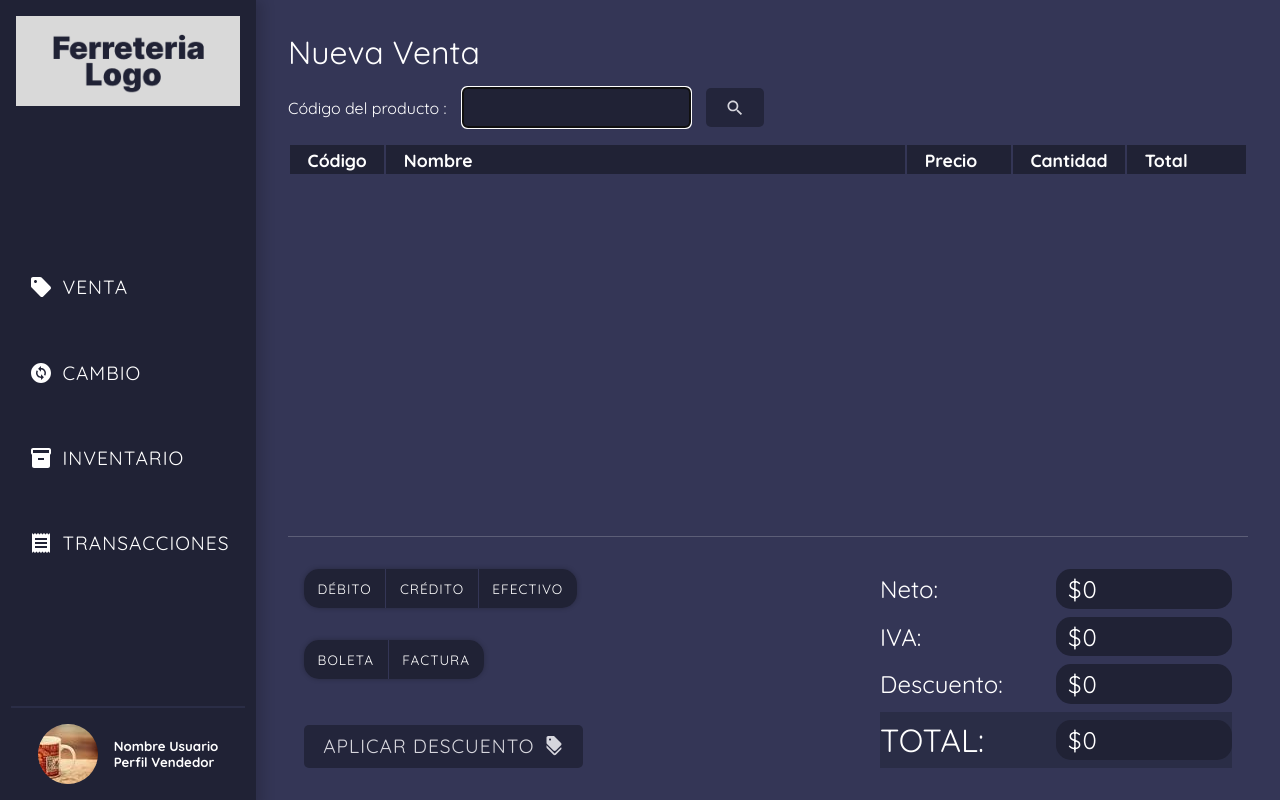
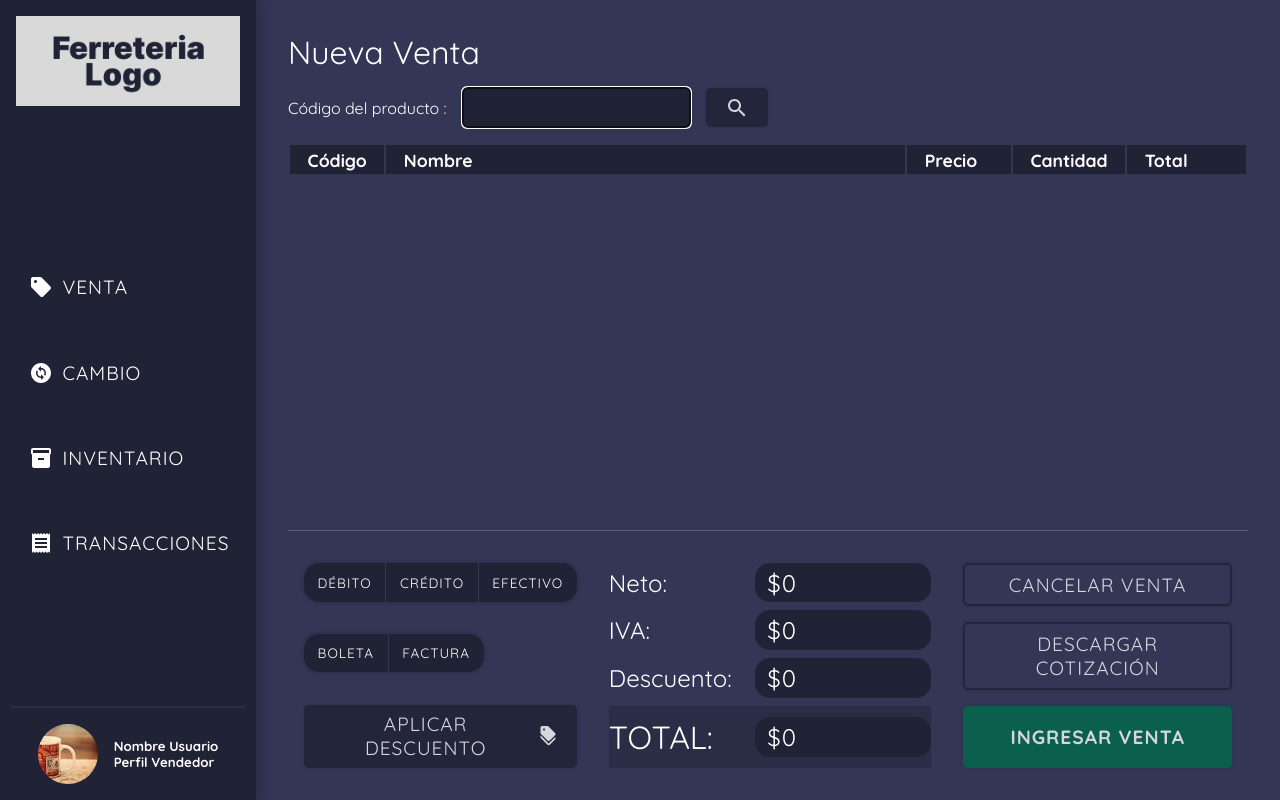
Before and after one commit to CristobalNPE/sistema-ventas-front, a React (Vite) app: page / in a window 1280 px wide. Built offline with nearby package versions, Linux system fonts and the light colour scheme.

Commit message:
implement button panel

```diff
--- a/src/App.css
+++ b/src/App.css
@@ -9,6 +9,8 @@
 
     --text-color: #DBEFED;
     --text-color-fff: #FFFFFF;
+
+    --color-ok:  #006b4b;
 
     --font-primary: 'Quicksand', sans-serif;
     --font-secondary: 'Roboto', sans-serif;
--- a/src/components/CodeReader.jsx
+++ b/src/components/CodeReader.jsx
@@ -36,7 +36,7 @@ const CodeReader = (props) => {
                 className="btn"
                 onClick={findProduct}
             >
-                <SearchIcon fontSize={"small"}/>
+                <SearchIcon />
             </button>
         </div>
     );
--- a/src/pages/Venta.jsx
+++ b/src/pages/Venta.jsx
@@ -7,9 +7,10 @@ import DiscountIcon from '@mui/icons-material/Discount';
 import CancelOutlinedIcon from '@mui/icons-material/CancelOutlined';
 import Modal from '../components/Modal.jsx'
 
+
 const Venta = () => {
 
-    const [venta, setVenta] = useState({
+    const ventaInitialState = {
         id: 0,
         seller: "VENDEDOR",
         items: [],
@@ -18,7 +19,9 @@ const Venta = () => {
         paymentMethod: "Sin Definir",
         document: "Sin Definir",
         transaction: "Venta"
-    })
+    }
+
+    const [venta, setVenta] = useState(ventaInitialState)
     const [isDiscountModalVisible, setIsDiscountModalVisible] = useState(false)
     const [isDiscountApplied, setIsDiscountApplied] = useState(false)
 
@@ -111,7 +114,6 @@ const Venta = () => {
         ))
     }
 
-
     useEffect(() => {
         setTotal()
         setVenta(prevState => (
@@ -135,8 +137,6 @@ const Venta = () => {
                 <CodeReader addProduct={addProduct} inventory={inventory}/>
                 <ItemList addProduct={addProduct} removeProduct={removeProduct} productsList={productsList}
                           getProductById={getProductById}/>
-
-                {/*<button onClick={()=>alert(JSON.stringify(venta))} className="btn">Procesar Venta</button>*/}
             </div>
 
 
@@ -233,6 +233,23 @@ const Venta = () => {
                         <span className="panel-data big">${venta.total - venta.discount}</span>
                     </div>
                 </div>
+
+                <div className="panel__buttons">
+                    <button
+                        onClick={() => {
+                            setVenta(ventaInitialState);
+                            setProductsList([])
+                        }}
+                        className="btn btn-secondary">Cancelar Venta
+                    </button>
+
+                    <button className="btn btn-secondary">Descargar Cotización</button>
+
+                    <button onClick={() => alert(JSON.stringify(venta))}
+                            className="btn btn-important">Ingresar Venta
+                    </button>
+                </div>
+
             </div>
 
             <Modal
--- a/src/styles/Pages.css
+++ b/src/styles/Pages.css
@@ -46,7 +46,7 @@ h2 {
     display: flex;
     flex-direction: column;
     gap: .5em;
-
+    justify-content: space-between;
 
 }
 
@@ -65,14 +65,20 @@ h2 {
     padding: .2em .5em;
 }
 
+.panel__buttons {
+    display: flex;
+    flex-direction: column;
+    justify-content: space-between;
+}
+
 .total {
     background-color: var(--secondary-color-hover);
-    padding-block: .5em;
+    padding-block: .7em;
 }
 
 .btn {
     border: none;
-    padding: .5em 1em;
+    padding: .4em 1em;
     font-family: var(--font-primary);
     text-transform: uppercase;
     background-color: var(--secondary-color);
@@ -86,16 +92,25 @@ h2 {
     align-items: center;
     display: flex;
     gap: .5em;
+    justify-content: center;
+    box-shadow: 0 0 5px rgba(0, 0, 0, 0.16);
 }
 
 .btn:hover {
     opacity: 1;
 }
+
 .btn-secondary {
     border: 2px solid var(--secondary-color);
     background-color: transparent;
 }
 
+.btn-important {
+    background-color: var(--color-ok);
+    padding: 1em;
+    font-weight: bold;
+
+}
 
 .radio {
     display: inline-flex;
@@ -129,19 +144,22 @@ h2 {
 }
 
 .radio__input:checked + .radio__label {
-    background: #006b4b;
+    background: var(--color-ok);
 }
+
 .input-text {
     display: flex;
     gap: 1em;
     align-items: center;
 }
+
 .input-text__label {
     text-transform: uppercase;
     min-width: 7em;
     letter-spacing: 1px;
     font-size: 1.1rem;
 }
+
 .input-text__input {
     background-color: var(--secondary-color);
     border: none;
@@ -153,6 +171,7 @@ h2 {
     letter-spacing: 1px;
     width: 100%;
 }
-option{
-  font-family: var(--font-primary);
+
+option {
+    font-family: var(--font-primary);
 }
```
Also changed, not shown: 1 other file (tests, documents, lock files or other folders).
